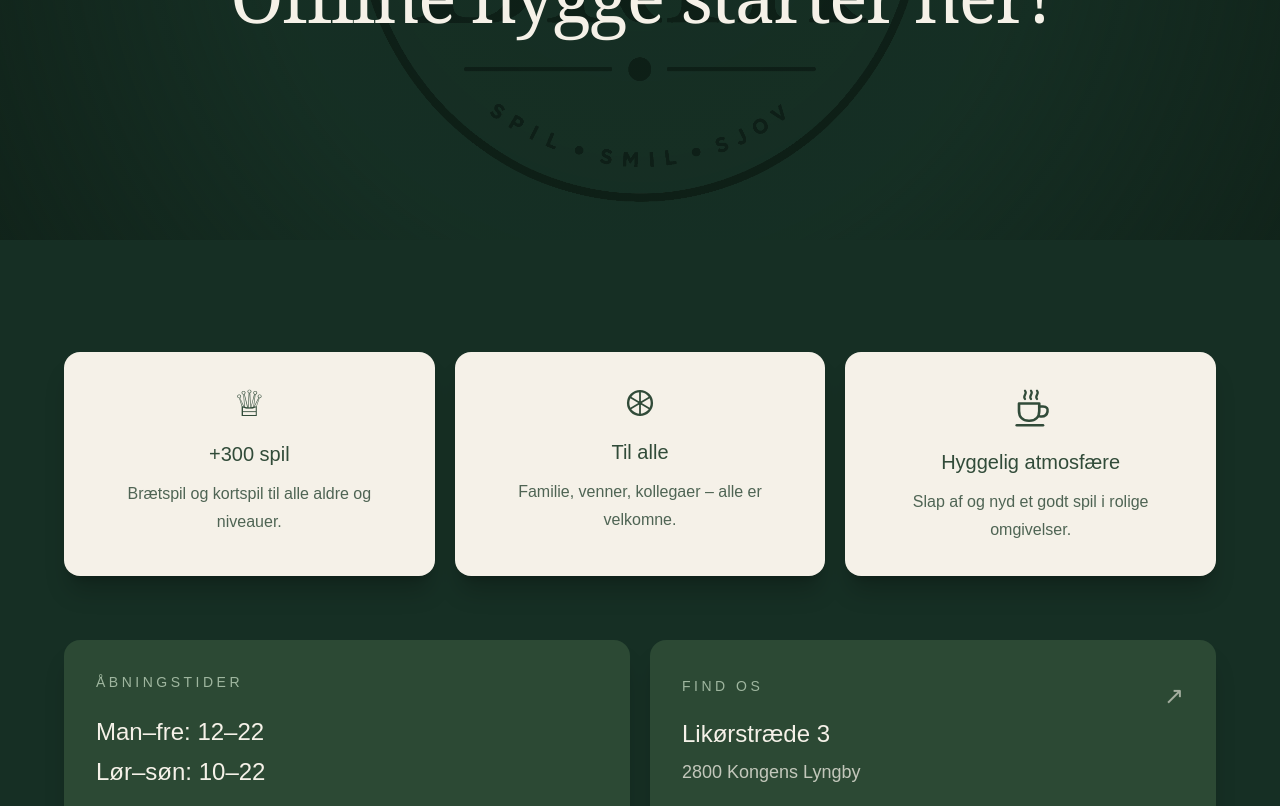
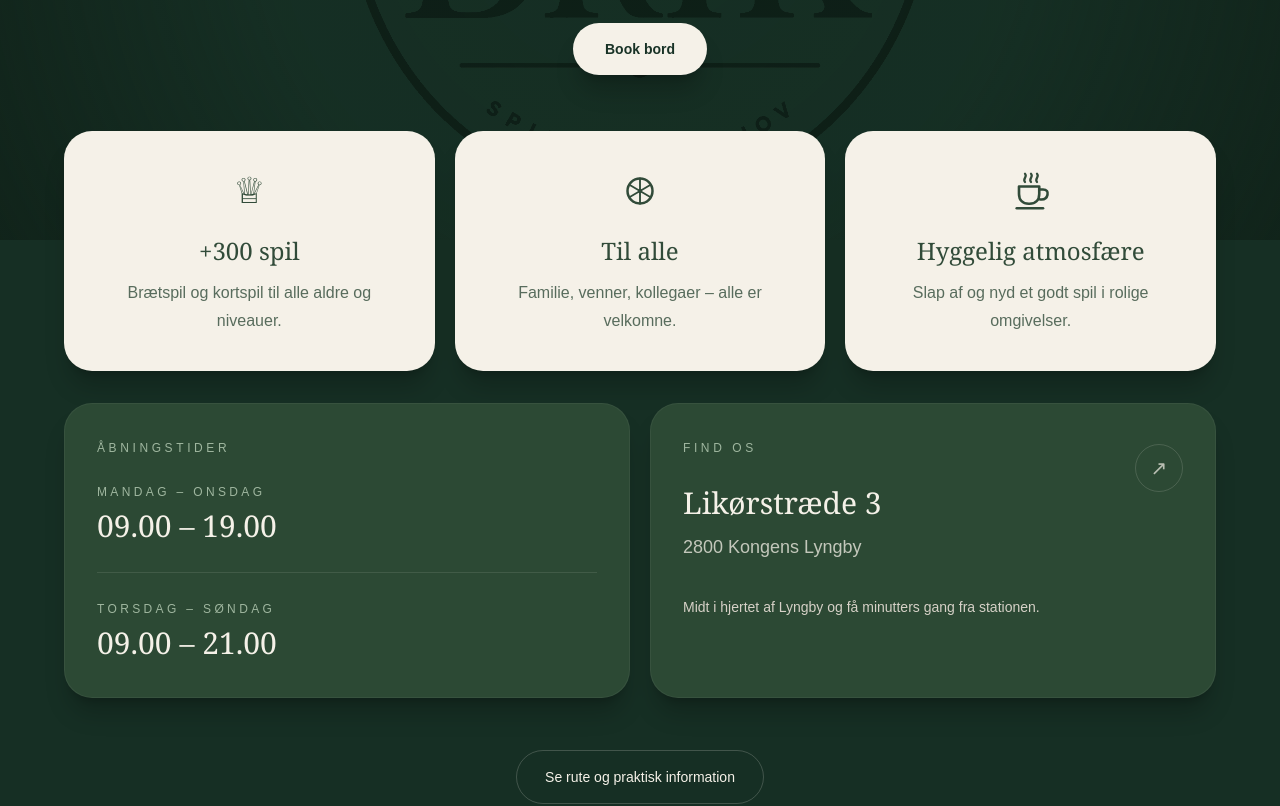
Before and after one commit to Houseofbrik/houseofbrik.dk, a Next.js app: page / in a window 1280 px wide. Shown: the part 560-1366 px from the top of the page. Built offline with nearby package versions, Linux system fonts and the light colour scheme.

Commit message:
Opdateret forside og åbningstider

```diff
--- a/app/page.tsx
+++ b/app/page.tsx
@@ -1,6 +1,6 @@
 "use client";
 
-import { useState } from "react";
+import { useState, type ReactNode } from "react";
 
 type View = "home" | "events" | "findos" | "praktisk" | "booking";
 
@@ -34,7 +34,7 @@ export default function Home() {
   return (
     <main className="relative min-h-screen overflow-hidden bg-[#162F24] text-[#F5F1E8]">
       {/* FAST VANDMÆRKE */}
-      <div className="pointer-events-none fixed inset-x-0 bottom-6 top-[126px] z-0 flex items-center justify-center overflow-hidden md:top-[142px]">
+      <div className="pointer-events-none fixed inset-x-0 bottom-6 top-[110px] z-0 flex items-center justify-center overflow-hidden md:top-[126px]">
         <img
           src="/logo-watermark-transparent.png"
           alt=""
@@ -102,7 +102,7 @@ export default function Home() {
 
         <button
           onClick={() => goToView("booking")}
-          className="rounded-full bg-[#214A34]/90 px-5 py-3 text-xs font-semibold text-[#F5F1E8] shadow-lg shadow-black/20 transition hover:bg-[#2B5B41] sm:px-6 md:px-7 md:py-4 md:text-sm"
+          className="rounded-full bg-[#214A34]/90 px-5 py-3 text-xs font-semibold text-[#F5F1E8] shadow-lg shadow-black/20 transition duration-300 hover:-translate-y-0.5 hover:bg-[#2B5B41] sm:px-6 md:px-7 md:py-4 md:text-sm"
           type="button"
         >
           Book bord
@@ -114,6 +114,7 @@ export default function Home() {
         <HomePage
           onOpenMap={() => setIsMapOpen(true)}
           onOpenFindUs={() => goToView("findos")}
+          onOpenBooking={() => goToView("booking")}
         />
       ) : view === "events" ? (
         <EventsPage />
@@ -134,14 +135,20 @@ export default function Home() {
 function HomePage({
   onOpenMap,
   onOpenFindUs,
+  onOpenBooking,
 }: {
   onOpenMap: () => void;
   onOpenFindUs: () => void;
+  onOpenBooking: () => void;
 }) {
   return (
-    <section className="relative z-10 px-6 pt-24 text-center md:pt-28">
+    <section className="relative z-10 px-5 pb-24 pt-24 text-center sm:px-6 md:pt-28">
       {/* HERO */}
-      <div className="mx-auto flex min-h-screen max-w-6xl -translate-y-8 flex-col items-center justify-center">
+      <div className="mx-auto flex min-h-[70vh] max-w-6xl flex-col items-center justify-center pb-10 pt-16 sm:min-h-[72vh] md:pb-14">
+        <p className="mb-7 text-xs uppercase tracking-[0.4em] text-[#A7BCA8] sm:text-sm">
+          Spil • Smil • Sjov
+        </p>
+
         <h1 className="font-serif text-4xl leading-[1.05] tracking-tight sm:text-5xl md:text-7xl">
           Mere nærvær,
           <br />
@@ -149,25 +156,34 @@ function HomePage({
           <br />
           Offline hygge starter her!
         </h1>
+
+        <p className="mx-auto mt-8 max-w-2xl text-base leading-8 text-[#D6D1C7] sm:text-lg md:text-xl">
+          En varm og afslappet boardgame lounge midt i Kongens Lyngby — skabt
+          til gode spil, kaffe og tid sammen.
+        </p>
+
+        <button
+          onClick={onOpenBooking}
+          type="button"
+          className="mt-9 rounded-full bg-[#F5F1E8] px-8 py-4 text-sm font-semibold text-[#183226] shadow-xl shadow-black/20 transition duration-300 hover:-translate-y-0.5 hover:bg-white"
+        >
+          Book bord
+        </button>
       </div>
 
-      {/* FORDELE */}
-      <div className="mx-auto grid max-w-6xl gap-5 pb-16 md:grid-cols-3">
-        <div className="rounded-2xl bg-[#F5F1E8] px-8 py-8 text-center text-[#314B39] shadow-xl shadow-black/20">
-          <div className="mb-4 text-4xl">♕</div>
+      {/* TRE HVIDE KORT */}
+      <div className="mx-auto grid max-w-6xl gap-5 pb-8 md:grid-cols-3">
+        <FeatureCard
+          icon={<span className="text-4xl">♕</span>}
+          title="+300 spil"
+          text="Brætspil og kortspil til alle aldre og niveauer."
+        />
 
-          <h3 className="mb-3 text-xl font-medium">+300 spil</h3>
-
-          <p className="leading-7 text-[#314B39]/85">
-            Brætspil og kortspil til alle aldre og niveauer.
-          </p>
-        </div>
-
-        <div className="rounded-2xl bg-[#F5F1E8] px-8 py-8 text-center text-[#314B39] shadow-xl shadow-black/20">
-          <div className="mb-4 flex justify-center">
+        <FeatureCard
+          icon={
             <svg
-              width="38"
-              height="38"
+              width="40"
+              height="40"
               viewBox="0 0 64 64"
               fill="none"
               aria-hidden="true"
@@ -203,17 +219,13 @@ function HomePage({
 
               <circle cx="32" cy="32" r="3.5" fill="currentColor" />
             </svg>
-          </div>
+          }
+          title="Til alle"
+          text="Familie, venner, kollegaer – alle er velkomne."
+        />
 
-          <h3 className="mb-3 text-xl font-medium">Til alle</h3>
-
-          <p className="leading-7 text-[#314B39]/85">
-            Familie, venner, kollegaer – alle er velkomne.
-          </p>
-        </div>
-
-        <div className="rounded-2xl bg-[#F5F1E8] px-8 py-8 text-center text-[#314B39] shadow-xl shadow-black/20">
-          <div className="mb-4 flex justify-center">
+        <FeatureCard
+          icon={
             <svg
               width="48"
               height="48"
@@ -264,57 +276,68 @@ function HomePage({
                 strokeLinecap="round"
               />
             </svg>
-          </div>
-
-          <h3 className="mb-3 text-xl font-medium">
-            Hyggelig atmosfære
-          </h3>
-
-          <p className="leading-7 text-[#314B39]/85">
-            Slap af og nyd et godt spil i rolige omgivelser.
-          </p>
-        </div>
+          }
+          title="Hyggelig atmosfære"
+          text="Slap af og nyd et godt spil i rolige omgivelser."
+        />
       </div>
 
-      {/* ÅBNINGSTIDER OG ADRESSE */}
-      <div className="mx-auto grid max-w-6xl gap-5 pb-20 md:grid-cols-2">
-        <div className="rounded-2xl bg-[#2C4934] px-8 py-8 text-left shadow-xl shadow-black/20">
-          <p className="mb-5 text-sm uppercase tracking-[0.25em] text-[#9FB69F]">
+      {/* ÅBNINGSTIDER OG FIND OS */}
+      <div className="mx-auto grid max-w-6xl gap-5 pb-8 md:grid-cols-2">
+        <div className="rounded-[1.75rem] border border-white/5 bg-[#2C4934] px-8 py-9 text-left shadow-xl shadow-black/20">
+          <p className="mb-7 text-xs uppercase tracking-[0.3em] text-[#9FB69F]">
             Åbningstider
           </p>
 
-          <p className="text-2xl leading-10">
-            Man–fre: 12–22
-            <br />
-            Lør–søn: 10–22
-          </p>
+          <div>
+            <p className="text-xs uppercase tracking-[0.28em] text-[#9FB69F]">
+              Mandag – Onsdag
+            </p>
+
+            <p className="mt-2 font-serif text-3xl text-[#F5F1E8]">
+              09.00 – 19.00
+            </p>
+          </div>
+
+          <div className="mt-7 border-t border-[#F5F1E8]/10 pt-7">
+            <p className="text-xs uppercase tracking-[0.28em] text-[#9FB69F]">
+              Torsdag – Søndag
+            </p>
+
+            <p className="mt-2 font-serif text-3xl text-[#F5F1E8]">
+              09.00 – 21.00
+            </p>
+          </div>
         </div>
 
         <button
           onClick={onOpenMap}
-          className="group rounded-2xl bg-[#2C4934] px-8 py-8 text-left shadow-xl shadow-black/20 transition duration-300 hover:-translate-y-1 hover:bg-[#355842]"
+          className="group rounded-[1.75rem] border border-white/5 bg-[#2C4934] px-8 py-9 text-left shadow-xl shadow-black/20 transition duration-300 hover:-translate-y-1 hover:bg-[#355842]"
           type="button"
           aria-label="Se kort og adresse"
         >
-          <div className="flex items-start justify-between gap-6">
+          <div className="flex h-full items-start justify-between gap-6">
             <div>
-              <p className="mb-5 text-sm uppercase tracking-[0.25em] text-[#9FB69F]">
+              <p className="mb-7 text-xs uppercase tracking-[0.3em] text-[#9FB69F]">
                 Find os
               </p>
 
-              <p className="text-2xl leading-9">
+              <p className="font-serif text-3xl leading-tight text-[#F5F1E8]">
                 Likørstræde 3
-                <br />
+              </p>
 
-                <span className="text-lg text-[#F5F1E8]/75">
-                  2800 Kongens Lyngby
-                </span>
+              <p className="mt-3 text-lg text-[#F5F1E8]/75">
+                2800 Kongens Lyngby
+              </p>
+
+              <p className="mt-8 max-w-sm text-sm leading-7 text-[#D6D1C7]">
+                Midt i hjertet af Lyngby og få minutters gang fra stationen.
               </p>
             </div>
 
             <span
               aria-hidden="true"
-              className="mt-1 text-2xl text-[#F5F1E8]/60 transition duration-300 group-hover:translate-x-1 group-hover:text-[#F5F1E8]"
+              className="mt-1 flex h-12 w-12 shrink-0 items-center justify-center rounded-full border border-[#F5F1E8]/15 text-xl text-[#F5F1E8]/70 transition duration-300 group-hover:-translate-y-1 group-hover:translate-x-1 group-hover:bg-[#F5F1E8] group-hover:text-[#183226]"
             >
               ↗
             </span>
@@ -325,11 +348,33 @@ function HomePage({
       <button
         onClick={onOpenFindUs}
         type="button"
-        className="mb-24 rounded-full border border-[#F5F1E8]/20 px-7 py-4 text-sm font-medium text-[#F5F1E8] transition hover:border-[#F5F1E8]/40 hover:bg-[#F5F1E8]/5"
+        className="mt-5 rounded-full border border-[#F5F1E8]/20 px-7 py-4 text-sm font-medium text-[#F5F1E8] transition duration-300 hover:-translate-y-0.5 hover:border-[#F5F1E8]/40 hover:bg-[#F5F1E8]/5"
       >
-        Se praktisk information og rute
+        Se rute og praktisk information
       </button>
     </section>
+  );
+}
+
+function FeatureCard({
+  icon,
+  title,
+  text,
+}: {
+  icon: ReactNode;
+  title: string;
+  text: string;
+}) {
+  return (
+    <article className="rounded-[1.75rem] bg-[#F5F1E8] px-8 py-9 text-center text-[#314B39] shadow-xl shadow-black/20 transition duration-300 hover:-translate-y-1">
+      <div className="mb-5 flex min-h-12 items-center justify-center text-[#314B39]">
+        {icon}
+      </div>
+
+      <h2 className="mb-3 font-serif text-2xl">{title}</h2>
+
+      <p className="leading-7 text-[#314B39]/80">{text}</p>
+    </article>
   );
 }
 
@@ -381,7 +426,6 @@ function EventsPage() {
 function FindUsPage() {
   return (
     <section className="relative z-10 min-h-screen px-5 pb-20 pt-32 sm:px-6 md:pt-40">
-      {/* INTRO */}
       <div className="mx-auto mb-12 max-w-4xl text-center md:mb-16">
         <p className="mb-5 text-sm uppercase tracking-[0.4em] text-[#9FB69F]">
           Find os
@@ -398,9 +442,7 @@ function FindUsPage() {
         </p>
       </div>
 
-      {/* KORT OG INFORMATION */}
       <div className="mx-auto grid max-w-7xl gap-6 lg:grid-cols-[1.35fr_0.65fr]">
-        {/* KORT */}
         <a
           href={GOOGLE_MAPS_URL}
           target="_blank"
@@ -437,7 +479,6 @@ function FindUsPage() {
           </div>
         </a>
 
-        {/* INFORMATIONSKORT */}
         <div className="rounded-[2rem] border border-[#F5F1E8]/10 bg-[#14251C]/82 p-7 shadow-2xl shadow-black/30 backdrop-blur-md sm:p-9">
           <div className="border-b border-white/10 pb-7">
             <p className="text-xs uppercase tracking-[0.32em] text-[#9FB69F]">
@@ -479,9 +520,9 @@ function FindUsPage() {
               title="Åbningstider"
               text={
                 <>
-                  Mandag–fredag: 12–22
+                  Mandag–onsdag: 09.00–19.00
                   <br />
-                  Lørdag–søndag: 10–22
+                  Torsdag–søndag: 09.00–21.00
                 </>
               }
             />
@@ -501,7 +542,6 @@ function FindUsPage() {
         </div>
       </div>
 
-      {/* VELKOMST */}
       <div className="mx-auto mt-8 max-w-7xl rounded-[2rem] border border-[#F5F1E8]/10 bg-[#294633]/70 px-7 py-10 text-center shadow-xl shadow-black/20 backdrop-blur-md sm:px-10 md:mt-10 md:py-14">
         <p className="font-serif text-3xl leading-tight text-[#F5F1E8] sm:text-4xl">
           Vi glæder os til at byde dig velkommen.
@@ -524,7 +564,7 @@ function InformationRow({
 }: {
   icon: string;
   title: string;
-  text: React.ReactNode;
+  text: ReactNode;
 }) {
   return (
     <div className="flex gap-4 py-6">
```
